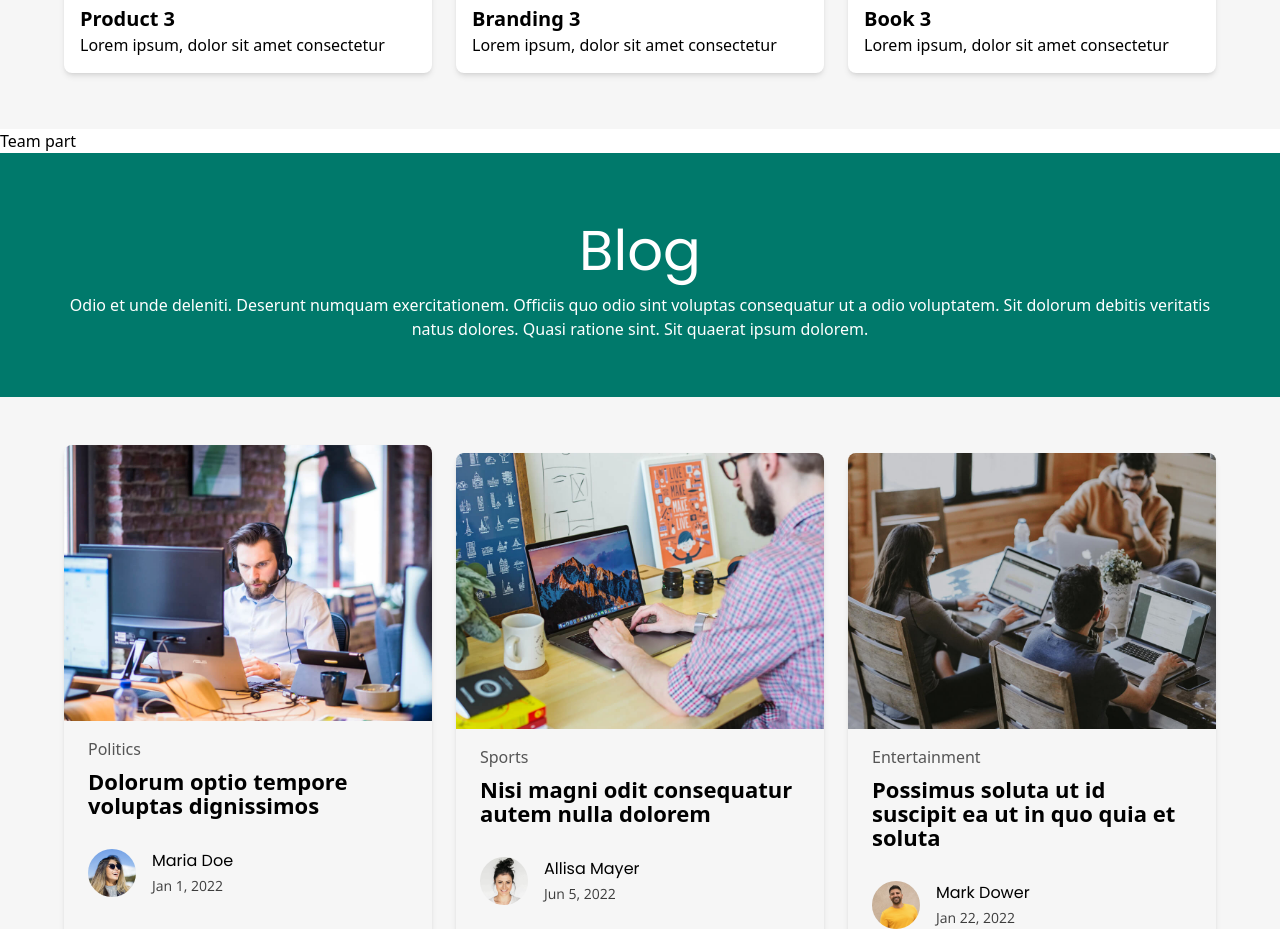
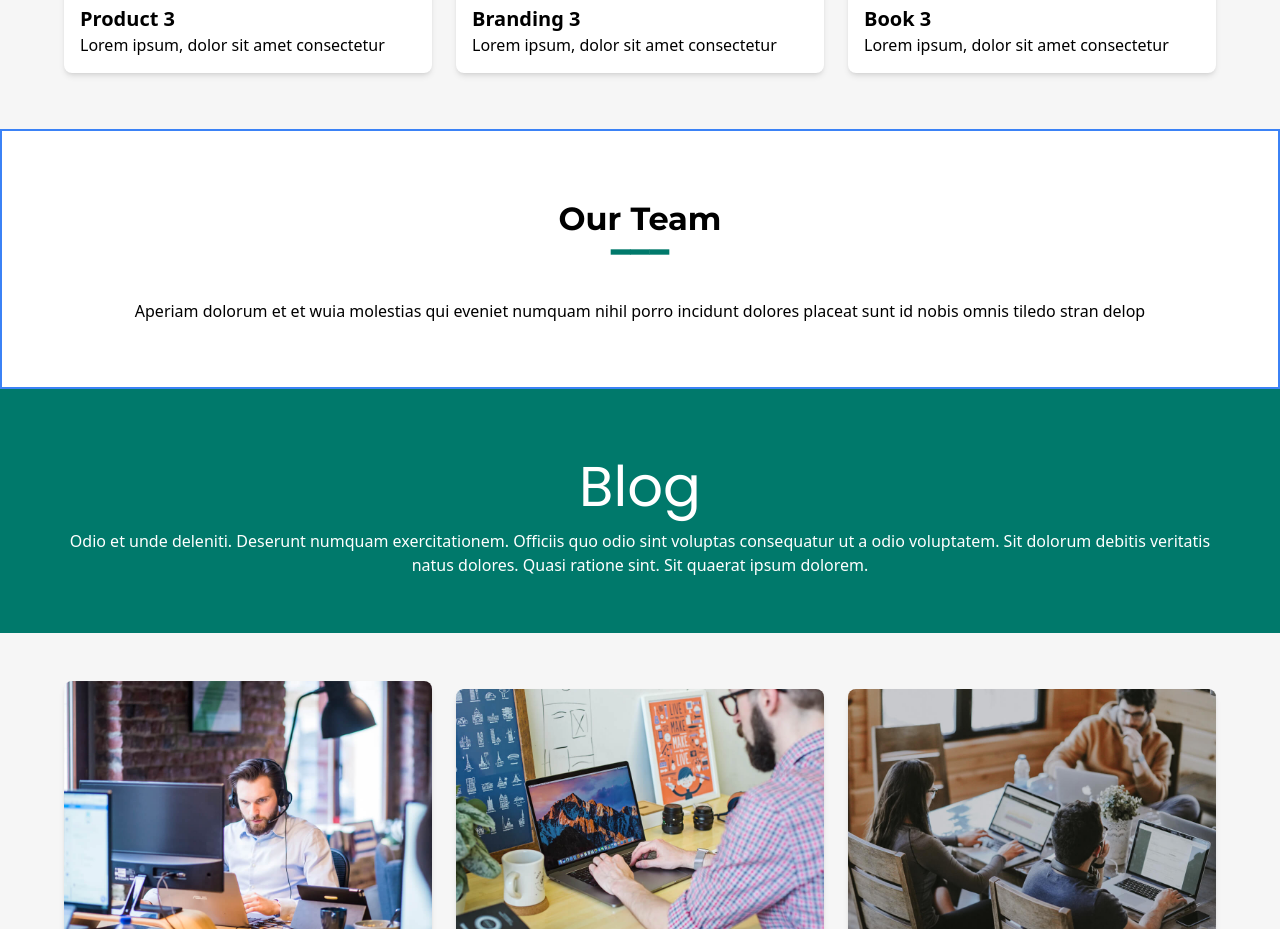
Before and after one commit to hafiz1379/impact-business-website, a React (Create React App) app: page / in a window 1280 px wide. Shown: the part 6540-7469 px from the top of the page. Built offline with nearby package versions, Linux system fonts and the light colour scheme.

Commit message:
Add teamheader component

```diff
--- a/src/components/Team/Team.jsx
+++ b/src/components/Team/Team.jsx
@@ -1,7 +1,12 @@
+import TeamHeader from '../Service/ServiceHeader';
+
 function Team() {
+  const cardDes = 'Aperiam dolorum et et wuia molestias qui eveniet numquam nihil porro incidunt dolores placeat sunt id nobis omnis tiledo stran delop';
   return (
     <>
-      <h1>Team part</h1>
+      <div className="border-2 border-blue-500 py-10">
+        <TeamHeader title="Our Team" description={cardDes} />
+      </div>
     </>
   );
 }
```
